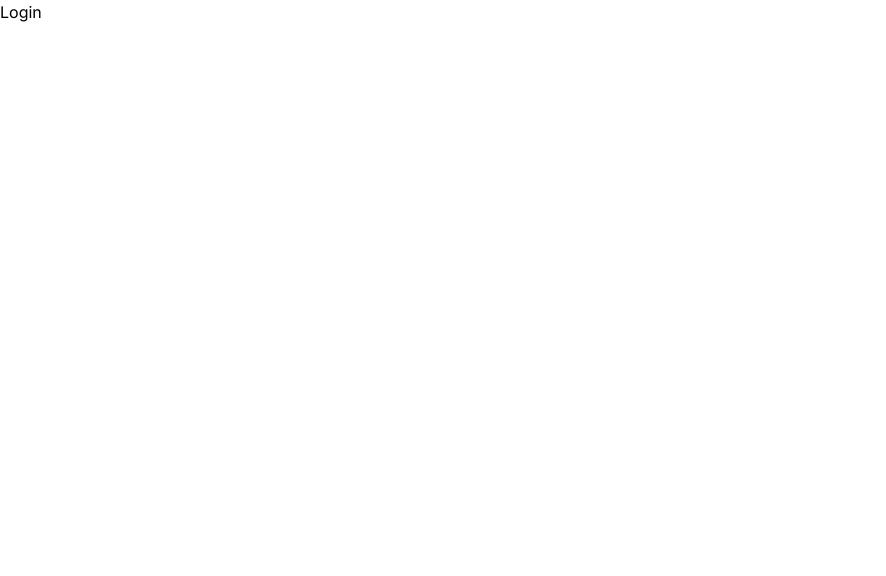
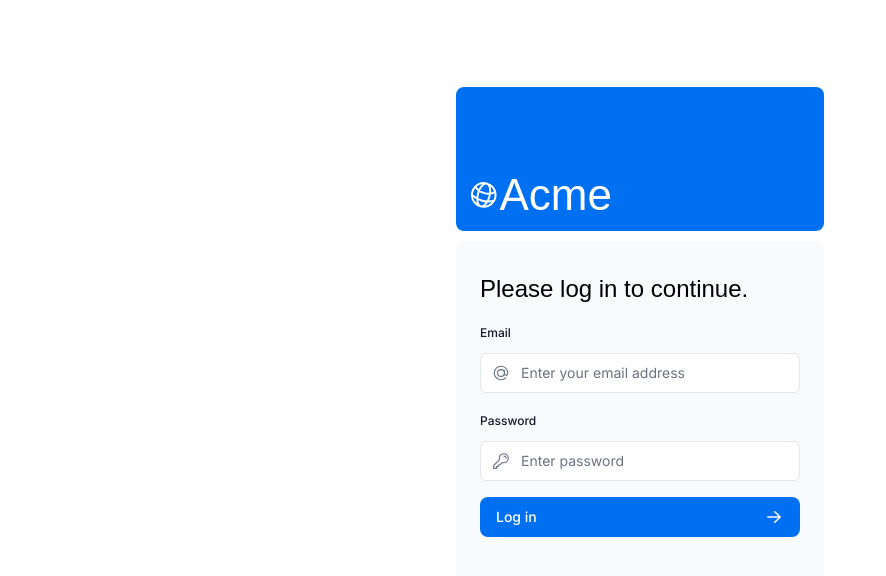
Before and after one commit to Urich-loic/Next-js-ui-design, a Next.js app: page /login in a window 1280 px wide. Shown: the top 576 px of the page, without its empty margins (0-886 px from the left). Built offline with nearby package versions, Linux system fonts and the light colour scheme; a web font is replaced by a local one.

Commit message:
app update

```diff
--- /dev/null
+++ b/app/auth.config.ts
@@ -0,0 +1,21 @@
+import type { NextAuthConfig } from 'next-auth';
+
+export const authConfig = {
+  pages: {
+    signIn: '/login',
+  },
+  callbacks: {
+    authorized({ auth, request: { nextUrl } }) {
+      const isLoggedIn = !!auth?.user;
+      const isOnDashboard = nextUrl.pathname.startsWith('/dashboard');
+      if (isOnDashboard) {
+        if (isLoggedIn) return true;
+        return false; // Redirect unauthenticated users to login page
+      } else if (isLoggedIn) {
+        return Response.redirect(new URL('/dashboard', nextUrl));
+      }
+      return true;
+    },
+  },
+  providers: [], // Add providers with an empty array for now
+} satisfies NextAuthConfig;
--- /dev/null
+++ b/app/auth.ts
@@ -0,0 +1,43 @@
+import NextAuth from 'next-auth';
+import { authConfig } from './auth.config';
+import Credentials from 'next-auth/providers/credentials';
+import { z } from 'zod';
+import { sql } from '@vercel/postgres';
+import type { User } from '@/app/lib/definitions';
+import bcrypt from 'bcrypt';
+
+async function getUser(email: string): Promise<User | undefined> {
+  try {
+    const user = await sql<User>`SELECT * FROM users WHERE email=${email}`;
+    return user.rows[0];
+  } catch (error) {
+    console.error('Failed to fetch user:', error);
+    throw new Error('Failed to fetch user.');
+  }
+}
+
+
+export const { auth, signIn, signOut } = NextAuth({
+  ...authConfig,
+  providers: [Credentials({
+    async authorize(credentials) {
+      const parsedCredentials = z
+        .object({ email: z.string().email(), password: z.string().min(6) })
+        .safeParse(credentials);
+
+        if (parsedCredentials.success) {
+            const { email, password } = parsedCredentials.data;
+            const user = await getUser(email);
+            if (!user) return null;
+            const passwordsMatch = await bcrypt.compare(password, user.password);
+
+            if (passwordsMatch) return user;
+          }
+
+          console.log('Invalid credentials');
+
+          return null;
+    },
+  }),],
+
+});
--- a/app/lib/actions.ts
+++ b/app/lib/actions.ts
@@ -3,6 +3,29 @@
 import { sql } from '@vercel/postgres';
 import { revalidatePath } from 'next/cache';
 import { redirect } from 'next/navigation';
+import { signIn } from '../auth';
+import { AuthError } from 'next-auth';
+
+// ...
+
+export async function authenticate(
+  prevState: string | undefined,
+  formData: FormData,
+) {
+  try {
+    await signIn('credentials', formData);
+  } catch (error) {
+    if (error instanceof AuthError) {
+      switch (error.type) {
+        case 'CredentialsSignin':
+          return 'Invalid credentials.';
+        default:
+          return 'Something went wrong.';
+      }
+    }
+    throw error;
+  }
+}
 
 const FormSchema = z.object({
     id: z.string(),
--- a/app/login/page.tsx
+++ b/app/login/page.tsx
@@ -1,7 +1,17 @@
-import React from 'react'
+import AcmeLogo from '@/app/ui/acme-logo';
+import LoginForm from '@/app/ui/login-form';
 
-export default function Login() {
+export default function LoginPage() {
   return (
-    <div>Login</div>
-  )
+    <main className="flex items-center justify-center md:h-screen">
+      <div className="relative mx-auto flex w-full max-w-[400px] flex-col space-y-2.5 p-4 md:-mt-32">
+        <div className="flex h-20 w-full items-end rounded-lg bg-blue-500 p-3 md:h-36">
+          <div className="w-32 text-white md:w-36">
+            <AcmeLogo />
+          </div>
+        </div>
+        <LoginForm />
+      </div>
+    </main>
+  );
 }
--- /dev/null
+++ b/app/middleware.ts
@@ -0,0 +1,9 @@
+import NextAuth from 'next-auth';
+import { authConfig } from './auth.config';
+
+export default NextAuth(authConfig).auth;
+
+export const config = {
+  // https://nextjs.org/docs/app/building-your-application/routing/middleware#matcher
+  matcher: ['/((?!api|_next/static|_next/image|.*\\.png$).*)'],
+};
--- a/app/ui/dashboard/sidenav.tsx
+++ b/app/ui/dashboard/sidenav.tsx
@@ -2,6 +2,7 @@
 import NavLinks from '@/app/ui/dashboard/nav-links';
 import AcmeLogo from '@/app/ui/acme-logo';
 import { PowerIcon } from '@heroicons/react/24/outline';
+import { signOut } from '../../auth';
 
 export default function SideNav() {
   return (
@@ -17,7 +18,11 @@
       <div className="flex grow flex-row justify-between space-x-2 md:flex-col md:space-x-0 md:space-y-2">
         <NavLinks />
         <div className="hidden h-auto w-full grow rounded-md bg-gray-50 md:block"></div>
-        <form>
+        <form
+          action={async () => {
+            'use server';
+            await signOut();
+          }}>
           <button className="flex h-[48px] w-full grow items-center justify-center gap-2 rounded-md bg-gray-50 p-3 text-sm font-medium hover:bg-sky-100 hover:text-blue-600 md:flex-none md:justify-start md:p-2 md:px-3">
             <PowerIcon className="w-6" />
             <div className="hidden md:block">Sign Out</div>
--- a/app/ui/login-form.tsx
+++ b/app/ui/login-form.tsx
@@ -1,3 +1,5 @@
+'use client';
+
 import { lusitana } from '@/app/ui/fonts';
 import {
   AtSymbolIcon,
@@ -5,11 +7,15 @@
   ExclamationCircleIcon,
 } from '@heroicons/react/24/outline';
 import { ArrowRightIcon } from '@heroicons/react/20/solid';
-import { Button } from './button';
+import { Button } from '@/app/ui/button';
+import { useFormState, useFormStatus } from 'react-dom';
+import { authenticate } from '@/app/lib/actions';
 
 export default function LoginForm() {
+
+  const [errorMessage, dispatch] = useFormState(authenticate, undefined);
   return (
-    <form className="space-y-3">
+<form action={dispatch} className="space-y-3">
       <div className="flex-1 rounded-lg bg-gray-50 px-6 pb-4 pt-8">
         <h1 className={`${lusitana.className} mb-3 text-2xl`}>
           Please log in to continue.
@@ -56,8 +62,17 @@
           </div>
         </div>
         <LoginButton />
-        <div className="flex h-8 items-end space-x-1">
-          {/* Add form errors here */}
+        <div
+          className="flex h-8 items-end space-x-1"
+          aria-live="polite"
+          aria-atomic="true"
+        >
+          {errorMessage && (
+            <>
+              <ExclamationCircleIcon className="h-5 w-5 text-red-500" />
+              <p className="text-sm text-red-500">{errorMessage}</p>
+            </>
+          )}
         </div>
       </div>
     </form>
@@ -65,8 +80,10 @@
 }
 
 function LoginButton() {
+  const { pending } = useFormStatus();
+
   return (
-    <Button className="mt-4 w-full">
+    <Button className="mt-4 w-full" aria-disabled={pending}>
       Log in <ArrowRightIcon className="ml-auto h-5 w-5 text-gray-50" />
     </Button>
   );
--- a/package.json
+++ b/package.json
@@ -18,6 +18,7 @@
     "bcrypt": "^5.1.1",
     "clsx": "^2.0.0",
     "next": "^14.0.2",
+    "next-auth": "^5.0.0-beta.16",
     "postcss": "8.4.31",
     "react": "18.2.0",
     "react-dom": "18.2.0",
```
Also changed, not shown: 1 other file (tests, documents, lock files or other folders).
